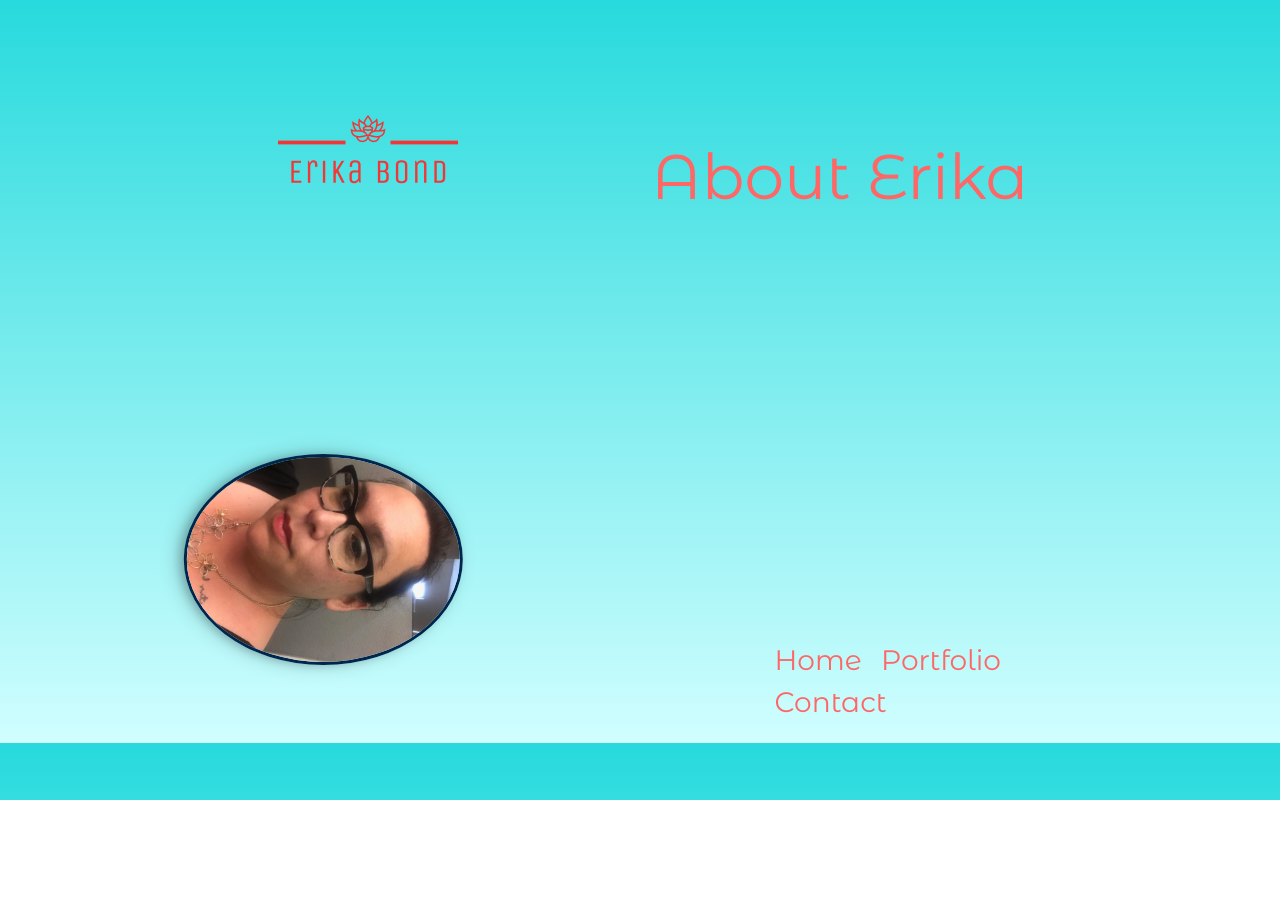
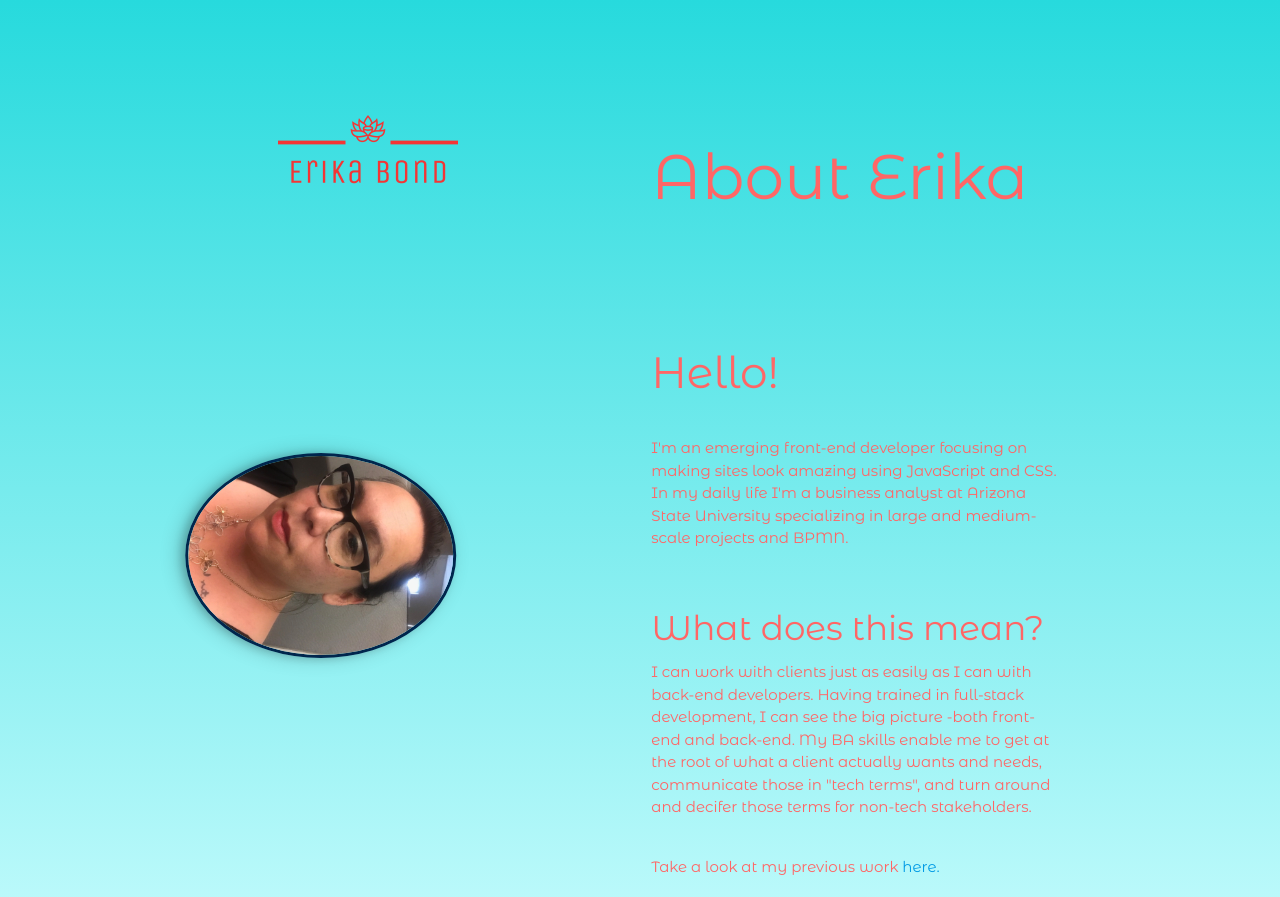
Before and after one commit to ENKBond/portfolio, a plain HTML site: page about.html in a window 1280 px wide. Shown: the top 897 px of the page. Before the commit the page ends 800 px from the top, so only its background shows below. Drawn offline with nearby package versions, Linux system fonts and the light colour scheme; a web font is replaced by a local one.

Commit message:
complete

```diff
--- a/about.html
+++ b/about.html
@@ -31,6 +31,15 @@
           <div class="row">
             <div class="col s4">
               <img src="assets/images/portfolio-about-me.JPG" alt="self-portrait" id="portfolio-about-me">
+            </div>
+            <div class="col s8 about-text">
+                <h3>Hello!</h3>
+                <br>
+                <p>I'm an emerging front-end developer focusing on making sites look amazing using JavaScript and CSS. In my daily life I'm a business analyst at Arizona State University specializing in large and medium-scale projects and BPMN.</p>
+                <br>
+                <h4>What does this mean?</h4><p>I can work with clients just as easily as I can with back-end developers. Having trained in full-stack development, I can see the big picture -both front-end and back-end. My BA skills enable me to get at the root of what a client actually wants and needs, communicate those in "tech terms", and turn around and decifer those terms for non-tech stakeholders.</p>
+                <br>
+                <p>Take a look at my previous work <a href="portfolio.html">here.</a></p>
             </div>
           </div>
 
--- a/assets/css/style.css
+++ b/assets/css/style.css
@@ -1,5 +1,5 @@
 #portfolio-about-me {
-    max-width: 25%;
+    max-width: 50%;
     height: auto;
     transform: rotate(90deg);
     position: relative;
@@ -30,6 +30,16 @@ h5 {
     font-family: 'Montserrat Alternates', sans-serif;
     margin-left: 300px;
 
+}
+
+p {
+    color: #ff6666;
+    font-family: 'Montserrat Alternates', sans-serif;
+}
+
+h4 {
+    color: #ff6666;
+    font-family: 'Montserrat Alternates', sans-serif;
 }
 
 #bottom-text-name {
```
